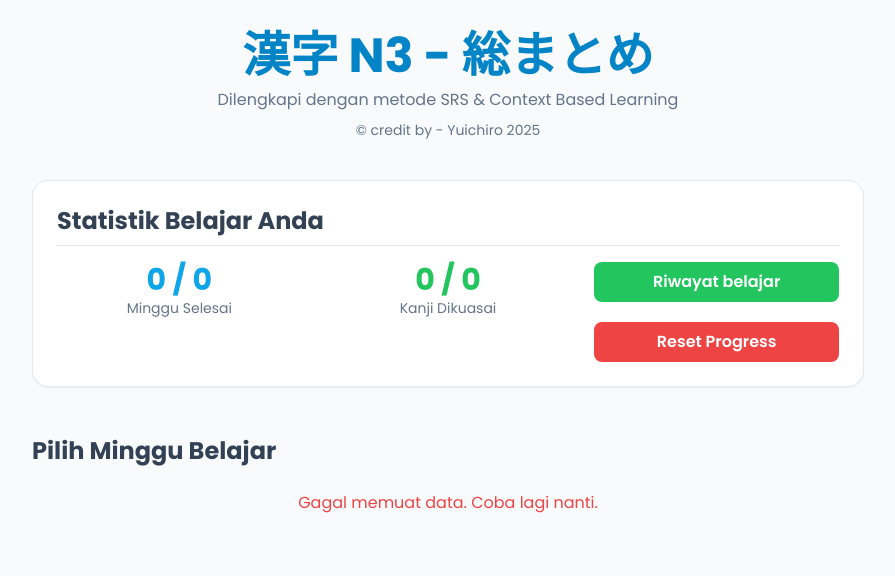
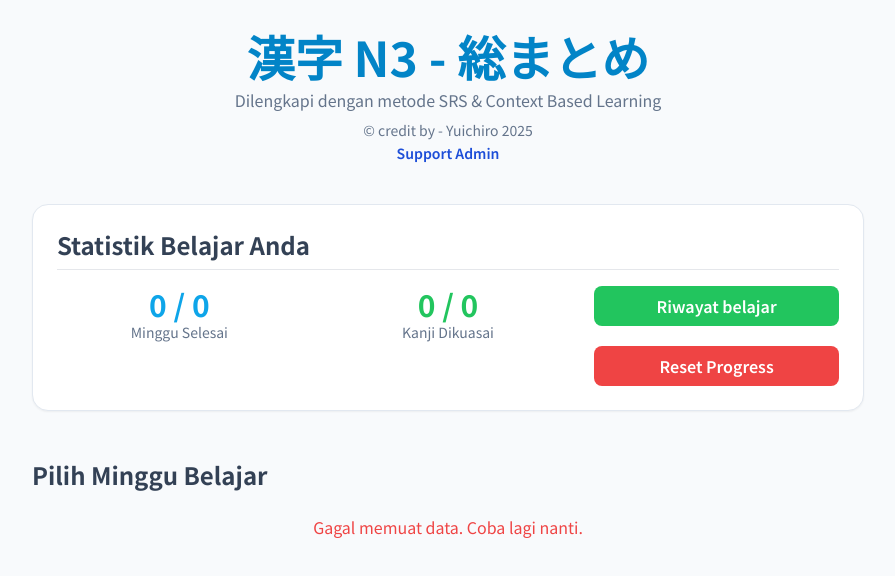
Before and after one commit to Yu1chiro/soumatome-n3-kanji, a website: page public/index.html in a window 1280 px wide. Shown: the whole page, without its empty margins (192-1087 px from the left). Drawn offline with nearby package versions, Linux system fonts and the light colour scheme; no server answers.

Commit message:
production ready

```diff
--- a/public/index.html
+++ b/public/index.html
@@ -5,12 +5,16 @@
     <meta name="viewport" content="width=device-width, initial-scale=1.0">
     <title>総まとめ</title>
     <script src="https://cdn.tailwindcss.com"></script>
+            <link rel="preconnect" href="https://fonts.googleapis.com">
+<link rel="preconnect" href="https://fonts.gstatic.com" crossorigin>
+<link href="https://fonts.googleapis.com/css2?family=Noto+Sans+JP:wght@100..900&display=swap" rel="stylesheet">
     <style>
-        body { font-family: 'Poppins', sans-serif; }
-    </style>
-    <link rel="preconnect" href="https://fonts.googleapis.com">
-    <link rel="preconnect" href="https://fonts.gstatic.com" crossorigin>
-    <link href="https://fonts.googleapis.com/css2?family=Poppins:wght@400;600;700&display=swap" rel="stylesheet">
+        body {
+            font-family: "Noto Sans JP", sans-serif!important;
+            font-optical-sizing: auto;
+            font-style: normal;
+        }
+       </style>
 </head>
 <body class="bg-slate-50 text-slate-800">
 
@@ -20,6 +24,8 @@
             <h1 class="text-4xl md:text-5xl font-bold text-sky-600">漢字 N3 - 総まとめ</h1>
             <p class="text-slate-500 mt-2">Dilengkapi dengan metode SRS & Context Based Learning</p>
             <p class="text-slate-500 mt-2 text-sm">&copy; credit by - Yuichiro 2025</p>
+                    <a href="https://saweria.co/yuichirohera" target="_blank" rel="noopener noreferrer" class="text-sm text-blue-700 font-semibold">Support Admin</a>
+
         </header>
 
         <section id="stats-section" class="mb-12 bg-white p-6 rounded-2xl shadow-sm border border-slate-200">
--- a/server.js
+++ b/server.js
@@ -5,7 +5,6 @@ require('dotenv').config();
 const app = express();
 const PORT = 3000;
 
-// Data Kanji Lengkap (Sama seperti sebelumnya)
 const allKanji = [
     { kanji: '駐車', furigana: 'ちゅうしゃ', meaning: 'parkir' },
     { kanji: '駐車場', furigana: 'ちゅうしゃじょう', meaning: 'tempat parkir' },
```
Also changed, not shown: public/history.html (+7 -5 lines), public/quiz.html (+9 -5 lines), public/study-mode.html (+4 -2 lines).
